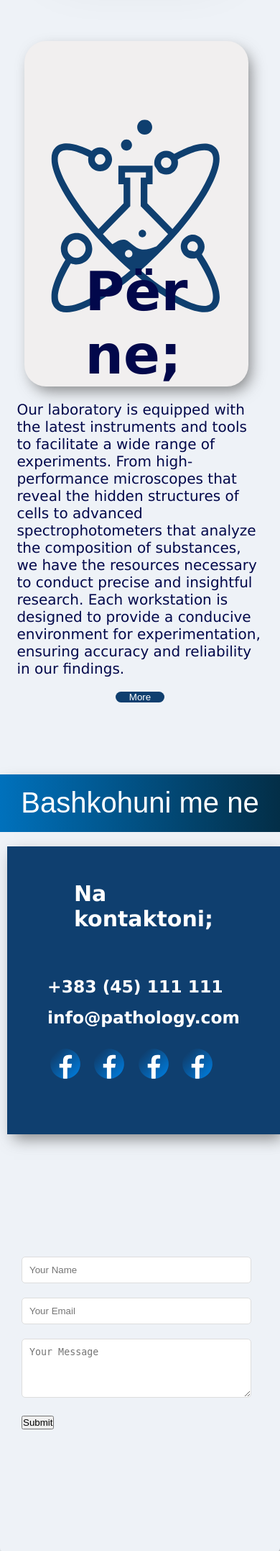
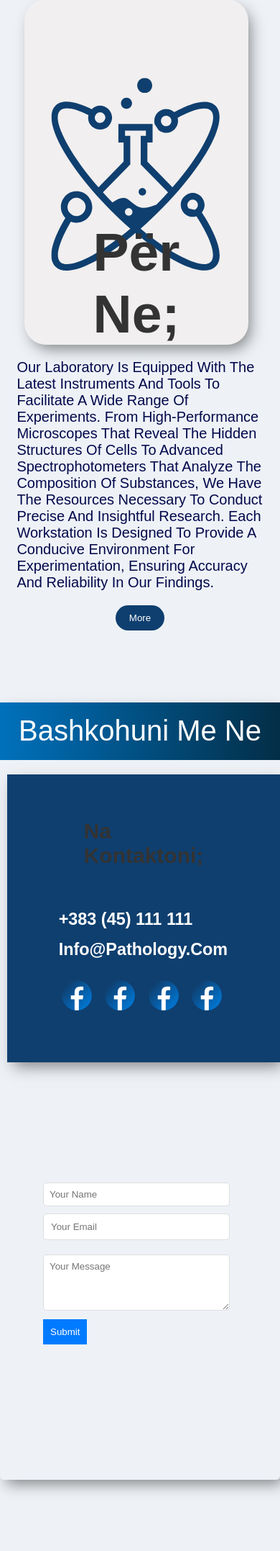
Before and after one commit to erionshahinni/Laboratori, a PHP site: page /index.html in a window 390 px wide. Shown: the part 2865-5020 px from the top of the page at 72% size. Run offline with PHP 8.4, Linux system fonts and the light colour scheme.

Commit message:
insertimi i style per te tjerat

```diff
--- a/style.css
+++ b/style.css
@@ -3,7 +3,6 @@
     margin: 0;
     padding: 0;
 }
-
 body{
     font-family: sans-serif;
     margin: 0;
@@ -28,6 +27,9 @@ body{
     flex-wrap: wrap;
     justify-content: space-between;
     align-items: center;
+}
+.hide{
+    display: none;
 }
 
 ul{
@@ -142,7 +144,7 @@ a:hover{
     border-radius: 40px;
     box-shadow: rgba(100, 100, 10, 0.2) 0px 7px 29px 0px;
     text-align: center;
-    font-size: 25pt;
+    font-size: 20pt;
 }
 
 
@@ -184,11 +186,13 @@ a:hover{
     justify-content: center;
     align-items: center;
 }
-
 .sherbimet{
     display: flex;
-    justify-content: space-around;
-    text-align: center;
+	flex-direction: row;
+	flex-wrap: wrap;
+	justify-content: space-evenly;
+	align-items: center;
+	align-content: center;
     text-shadow: 0 0 10px rgba(0, 0, 0, 0.1);
     margin-top: 100px;
     margin-bottom: 120px;
@@ -266,6 +270,7 @@ a:hover{
     font-size: 15pt;
     color: #02084B;
 }
+
 
 
 .per-ne{
@@ -540,7 +545,6 @@ img{
     box-shadow: 6px 9px 20px -3px rgba(78, 78, 78, 0.66);
     background-color: #F5F5F5;
   }
-
 @keyframes fade{
     from{opacity: 4;}
     to{opacity: 1;}
@@ -672,12 +676,12 @@ img{
 
   .sherbimet{
     display: flex;
-    flex-direction: column;
+    flex-direction: row;
     justify-content: space-evenly;
     align-items: center;
     align-content: center;
     width: 100%;
-    height: 60%;
+    height: 40%;
   }
 
   .content{
@@ -786,3 +790,238 @@ img{
   }
 
 }
+
+
+@import url('https://fonts.googleapis.com/css2?family=Poppins:wght@100;200;300;400;500;600&display=swap');
+
+:root{
+   --green:#27ae60;
+   --black:#333;
+   --white:#fff;
+   --bg-color:#eee;
+   --box-shadow:0 .5rem 1rem rgba(0,0,0,.1);
+   --border:.1rem solid var(--black);
+}
+
+*{
+   font-family: 'Poppins', sans-serif;
+   margin:0; padding:0;
+   box-sizing: border-box;
+   outline: none; border:none;
+   text-decoration: none;
+   text-transform: capitalize;
+}
+
+html{
+   font-size: 62.5%;
+   overflow-x: hidden;
+}
+
+.btn{
+   display: block;
+   width: 100%;
+   cursor: pointer;
+   border-radius: .5rem;
+   margin-top: 1rem;
+   font-size: 1.7rem;
+   padding:1rem 3rem;
+   background: #0F3F6F;
+   color:var(--white);
+   text-align: center;
+}
+
+.btn:hover{
+   background: var(--black);
+}
+
+.message{
+   display: block;
+   background: var(--bg-color);
+   padding:1.5rem 1rem;
+   font-size: 2rem;
+   color:var(--black);
+   margin-bottom: 2rem;
+   text-align: center;
+}
+
+.container{
+   max-width: 1200px;
+   padding:2rem;
+   margin:0 auto;
+}
+
+.admin-product-form-container.centered{
+   display: flex;
+   align-items: center;
+   justify-content: center;
+   min-height: 100vh;
+
+}
+
+.admin-product-form-container form{
+   max-width: 50rem;
+   margin:0 auto;
+   padding:2rem;
+   border-radius: .5rem;
+   background: var(--bg-color);
+}
+
+.admin-product-form-container form h3{
+   text-transform: uppercase;
+   color:var(--black);
+   margin-bottom: 1rem;
+   text-align: center;
+   font-size: 2.5rem;
+}
+
+.admin-product-form-container form .box{
+   width: 100%;
+   border-radius: .5rem;
+   padding:1.2rem 1.5rem;
+   font-size: 1.7rem;
+   margin:1rem 0;
+   background: var(--white);
+   text-transform: none;
+}
+
+.product-display{
+   margin:2rem 0;
+}
+
+.product-display .product-display-table{
+   width: 100%;
+   text-align: center;
+}
+
+.product-display .product-display-table thead{
+   background: var(--bg-color);
+}
+
+.product-display .product-display-table th{
+   padding:1rem;
+   font-size: 2rem;
+}
+
+
+.product-display .product-display-table td{
+   padding:1rem;
+   font-size: 2rem;
+   border-bottom: var(--border);
+}
+
+.product-display .product-display-table .btn:first-child{
+   margin-top: 0;
+}
+
+.product-display .product-display-table .btn:last-child{
+   background: crimson;
+}
+
+.product-display .product-display-table .btn:last-child:hover{
+   background: var(--black);
+}
+
+
+
+
+
+
+
+
+
+@media (max-width:991px){
+
+   html{
+      font-size: 55%;
+   }
+
+}
+
+@media (max-width:768px){
+
+   .product-display{
+      overflow-y:scroll;
+   }
+
+   .product-display .product-display-table{
+      width: 80rem;
+   }
+
+
+}
+
+@media (max-width:450px){
+
+   html{
+      font-size: 50%;
+   }
+
+}
+
+
+body {
+    font-family: 'Arial', sans-serif;
+}
+
+h2 {
+    color: #333;
+    margin-top: 20px;
+}
+
+form {
+    margin-bottom: 20px;
+}
+
+label {
+    display: block;
+    margin-bottom: 5px;
+    color: #666;
+}
+
+textarea,
+input[type="text"] {
+    width: 100%;
+    padding: 8px;
+    margin-bottom: 10px;
+    box-sizing: border-box;
+}
+
+button {
+    padding: 10px;
+    background-color: #007BFF;
+    color: #fff;
+    border: none;
+    cursor: pointer;
+}
+
+button:hover {
+    background-color: #0056b3;
+}
+
+table {
+    width: 100%;
+    border-collapse: collapse;
+    margin-top: 20px;
+}
+
+th, td {
+    padding: 10px;
+    border: 1px solid #ddd;
+    text-align: left;
+}
+
+th {
+    background-color: #f2f2f2;
+}
+
+@media screen and (max-width: 768px) {
+    form {
+        max-width: 300px;
+        margin-left: auto;
+        margin-right: auto;
+    }
+
+    table {
+        overflow-x: auto;
+    }
+}
```
